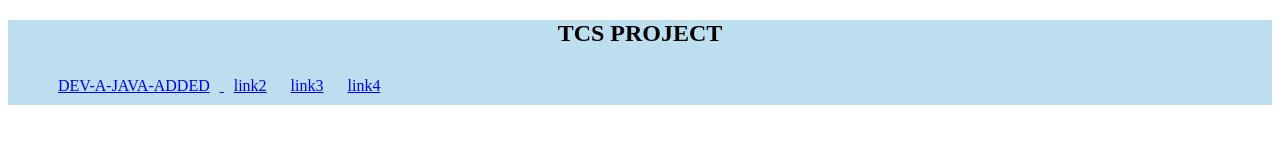
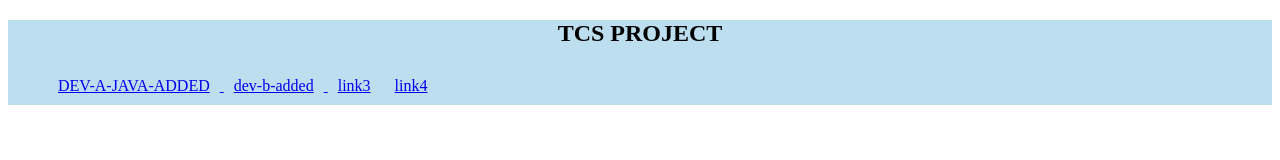
Before and after one commit to tcs-demo-org/git-first-project, a plain HTML site: page index.html in a window 1280 px wide. Drawn offline with Linux system fonts and the light colour scheme.

Commit message:
dev b added

```diff
--- a/index.html
+++ b/index.html
@@ -11,7 +11,7 @@
 		<h1 style="text-align: center;">TCS PROJECT </h1>
 		<ul>
 			<li><a href="#">DEV-A-JAVA-ADDED</li>
-			<li><a href="#">link2</a></li>
+			<li><a href="#">dev-b-added</li>
 			<li><a href="#">link3</a></li>
 			<li><a href="#">link4</a></li>
 		</ul>
```
